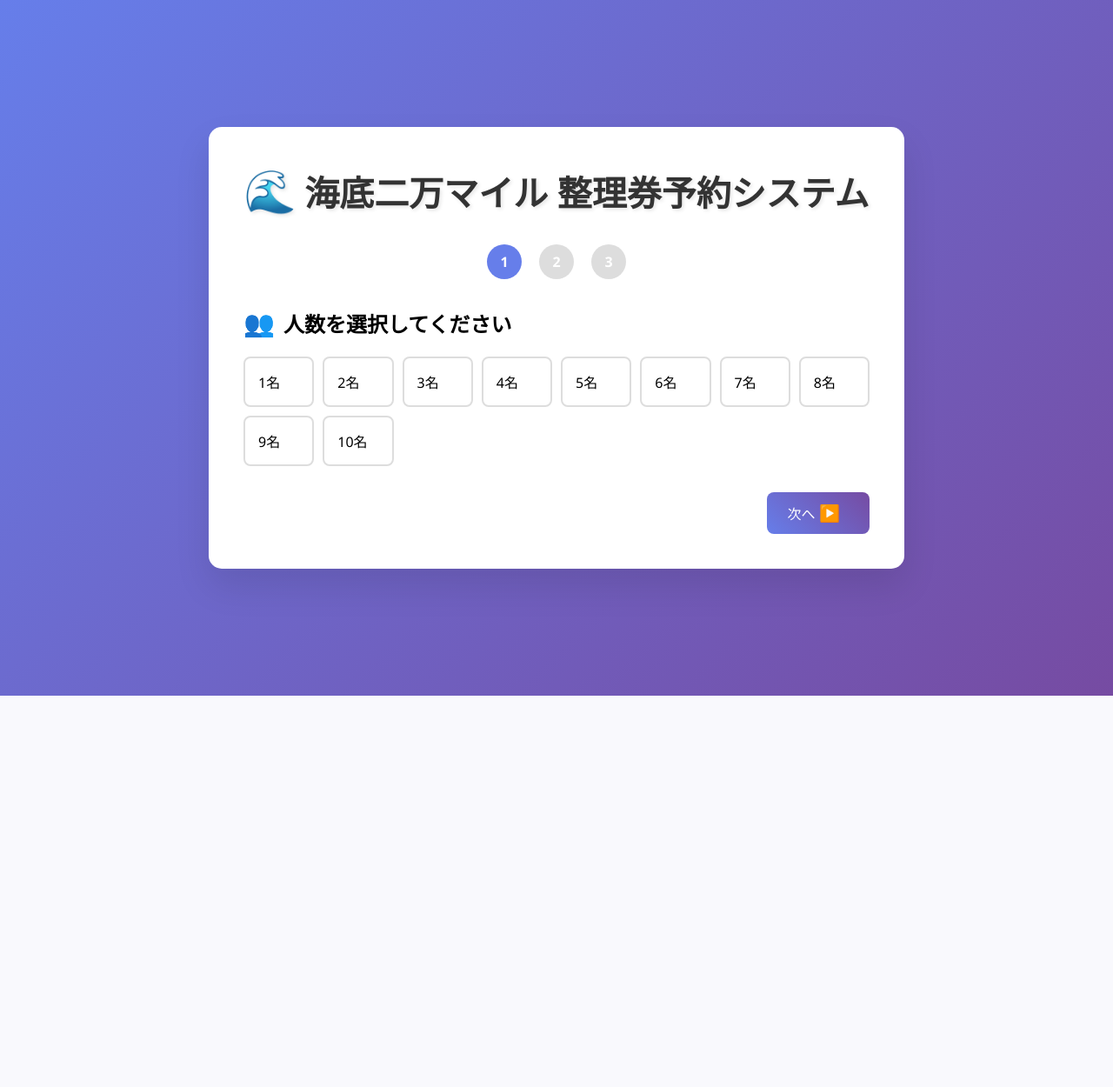
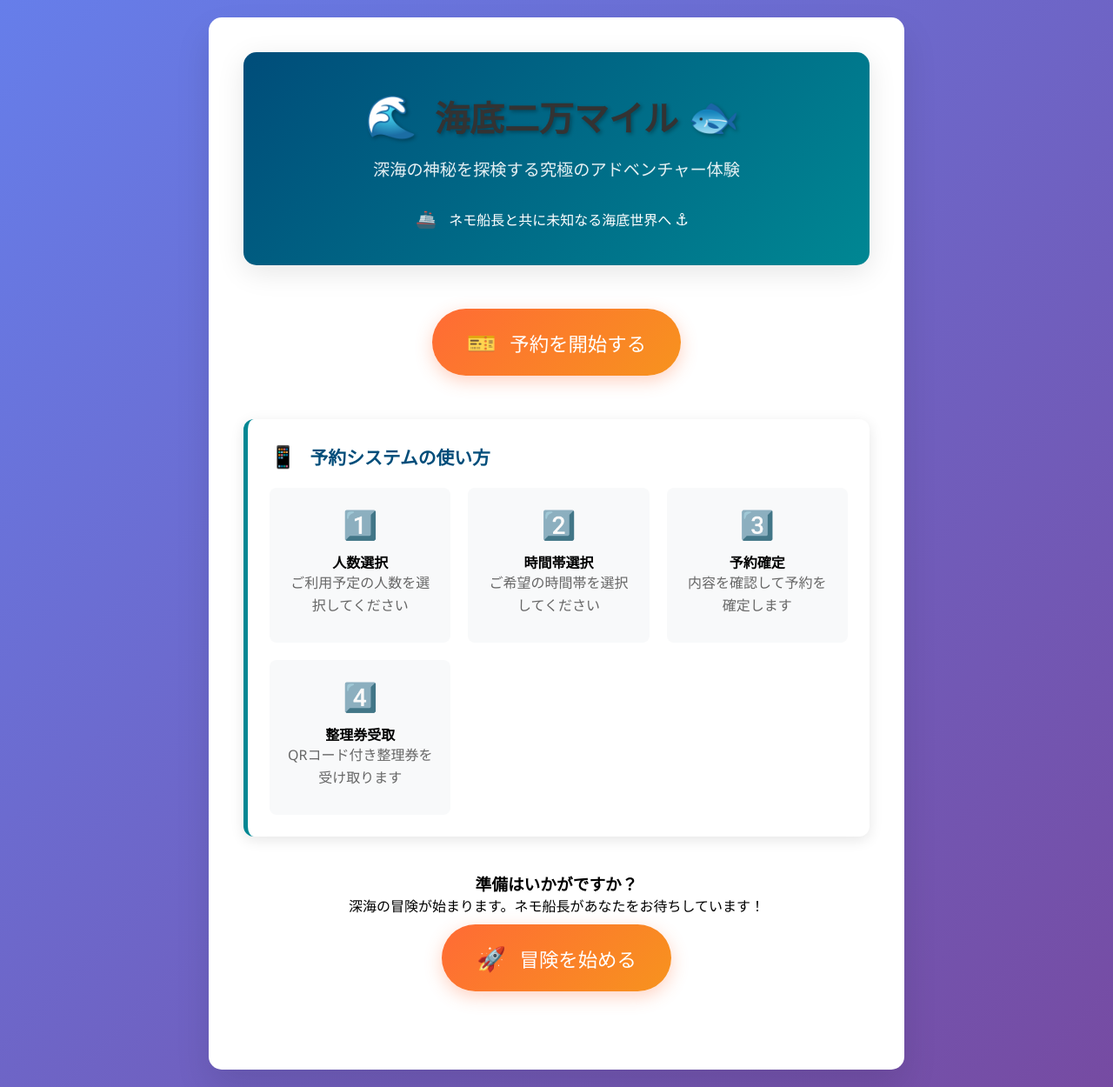
Before and after one commit to spyder1211/yoshikou-ticket, a Flask app: page / in a window 1280 px wide. Shown: the whole page at 87% size. Before the commit the page ends 800 px from the top, so only its background shows below. Run offline with Flask 3, Linux system fonts and the light colour scheme.

Commit message:
予約システムに新しいルートを追加し、トップページと整理券確認画面を実装。QRコードの生成機能を追加し、管理画面のナビゲーションを改善。予約データにキャンセルされた予約を追加し、時間帯の空き状況を更新。

```diff
--- a/main.py
+++ b/main.py
@@ -91,7 +91,20 @@ def get_active_reservation():
 
 @app.route('/')
 def index():
-    """メイン予約画面"""
+    """トップページ（ウェルカム画面）"""
+    active_reservation = get_active_reservation()
+
+    if active_reservation:
+        # QRコードを生成
+        qr_code_data = generate_qr_code(active_reservation['qr_code'])
+        active_reservation['qr_code_image'] = qr_code_data
+
+    return render_template('welcome.html',
+                         active_reservation=active_reservation)
+
+@app.route('/reserve')
+def reserve():
+    """予約画面（人数選択から開始）"""
     timeslots = load_timeslots()
     active_reservation = get_active_reservation()
 
@@ -102,6 +115,21 @@ def index():
 
     return render_template('index.html',
                          timeslots=timeslots,
+                         active_reservation=active_reservation)
+
+@app.route('/my-ticket')
+def my_ticket():
+    """整理券確認画面"""
+    active_reservation = get_active_reservation()
+
+    if not active_reservation:
+        return redirect(url_for('index'))
+
+    # QRコードを生成
+    qr_code_data = generate_qr_code(active_reservation['qr_code'])
+    active_reservation['qr_code_image'] = qr_code_data
+
+    return render_template('my_ticket.html',
                          active_reservation=active_reservation)
 
 @app.route('/admin')
--- a/reservations.json
+++ b/reservations.json
@@ -16,5 +16,23 @@
     "qr_code": "QR-13301400-7-3393115b",
     "session_id": "3393115b-ea01-4315-aee1-b79c96084c97",
     "created_at": "2025-06-14T22:44:24.917348"
+  },
+  {
+    "time": "14:00 - 14:30",
+    "guests": 7,
+    "date": "2025/06/14",
+    "status": "cancelled",
+    "qr_code": "QR-14001430-7-3393115b",
+    "session_id": "3393115b-ea01-4315-aee1-b79c96084c97",
+    "created_at": "2025-06-14T22:54:53.605374"
+  },
+  {
+    "time": "10:00 - 10:30",
+    "guests": 5,
+    "date": "2025/06/14",
+    "status": "active",
+    "qr_code": "QR-10001030-5-3393115b",
+    "session_id": "3393115b-ea01-4315-aee1-b79c96084c97",
+    "created_at": "2025-06-14T22:59:07.407282"
   }
 ]
--- a/templates/index.html
+++ b/templates/index.html
@@ -7,6 +7,12 @@
 {% endblock %}
 
 {% block content %}
+<!-- ナビゲーション breadcrumb -->
+<div style="text-align: center; margin: 20px 0; color: #666;">
+    <a href="{{ url_for('index') }}" style="color: #008793; text-decoration: none;"><span class="emoji">🏠</span> ホーム</a>
+    → <span class="emoji">🎫</span> 予約
+</div>
+
 <h1><span class="emoji">🌊</span>海底二万マイル 整理券予約システム</h1>
 
 {% if active_reservation %}
@@ -22,8 +28,12 @@
         <p><strong>予約日:</strong> {{ active_reservation.date }}</p>
     </div>
     <p>この画面をスタッフにお見せください</p>
-    <div class="mt-20">
-        <button onclick="cancelReservation()" class="btn btn-danger">
+    <div class="mt-20" style="text-align: center;">
+        <a href="{{ url_for('index') }}" class="btn" style="background: #008793; color: white; margin: 5px;">
+            <span class="emoji">🏠</span> ホームに戻る
+        </a>
+
+        <button onclick="cancelReservation()" class="btn btn-danger" style="margin: 5px;">
             <span class="emoji">❌</span>予約をキャンセル
         </button>
     </div>
@@ -32,9 +42,20 @@
 {% else %}
 <!-- 新規予約フォーム -->
 <div class="progress-bar">
+    <div class="progress-step completed" id="progress-0">
+        <span class="emoji">🏠</span>
+    </div>
     <div class="progress-step active" id="progress-1">1</div>
     <div class="progress-step" id="progress-2">2</div>
     <div class="progress-step" id="progress-3">3</div>
+</div>
+
+<!-- 進捗説明 -->
+<div style="text-align: center; margin: 15px 0; color: #666; font-size: 0.9rem;">
+    <span class="emoji">🏠</span> ホーム →
+    <span style="font-weight: bold; color: #008793;">1. 人数選択</span> →
+    2. 時間選択 →
+    3. 確認・予約
 </div>
 
 <!-- ステップ1: 人数選択 -->
@@ -54,7 +75,9 @@
         <div class="guest-btn" data-guests="10" onclick="selectGuests(10)">10名</div>
     </div>
     <div class="navigation">
-        <div></div>
+        <a href="{{ url_for('index') }}" class="btn">
+            <span class="emoji">🏠</span> ホームに戻る
+        </a>
         <button onclick="goToStep2()" class="btn" id="next-step1" disabled>
             次へ <span class="emoji">▶️</span>
         </button>
@@ -112,6 +135,16 @@
             <p><strong>予約日:</strong> <span id="final-date"></span></p>
         </div>
         <p>この画面をスタッフにお見せください</p>
+
+        <!-- 完了後のアクション -->
+        <div style="margin-top: 30px; text-align: center;">
+            <a href="{{ url_for('index') }}" class="btn" style="background: #008793; color: white; margin: 5px;">
+                <span class="emoji">🏠</span> ホームに戻る
+            </a>
+            <a href="{{ url_for('my_ticket') }}" class="btn" style="background: #6c757d; color: white; margin: 5px;">
+                <span class="emoji">🎫</span> チケットを確認
+            </a>
+        </div>
     </div>
 </div>
 
--- /dev/null
+++ b/templates/welcome.html
@@ -0,0 +1,269 @@
+{% extends "base.html" %}
+
+{% block title %}海底二万マイル - 海底探検アトラクション{% endblock %}
+
+{% block extra_styles %}
+<link rel="stylesheet" href="{{ url_for('static', filename='css/style.css') }}">
+<style>
+.hero-section {
+    text-align: center;
+    padding: 40px 20px;
+    background: linear-gradient(135deg, #004d7a, #008793);
+    color: white;
+    border-radius: 15px;
+    margin-bottom: 30px;
+    box-shadow: 0 8px 32px rgba(0,0,0,0.1);
+}
+
+.hero-title {
+    font-size: 2.5rem;
+    margin-bottom: 15px;
+    text-shadow: 2px 2px 4px rgba(0,0,0,0.3);
+}
+
+.hero-subtitle {
+    font-size: 1.2rem;
+    margin-bottom: 30px;
+    opacity: 0.9;
+}
+
+.info-grid {
+    display: grid;
+    grid-template-columns: repeat(auto-fit, minmax(300px, 1fr));
+    gap: 25px;
+    margin: 30px 0;
+}
+
+.info-card {
+    background: #fff;
+    padding: 25px;
+    border-radius: 12px;
+    box-shadow: 0 4px 16px rgba(0,0,0,0.1);
+    border-left: 5px solid #008793;
+}
+
+.info-card h3 {
+    color: #004d7a;
+    margin-bottom: 15px;
+    font-size: 1.3rem;
+}
+
+.info-card p {
+    color: #666;
+    line-height: 1.6;
+    margin-bottom: 10px;
+}
+
+.highlight {
+    background: #e3f2fd;
+    padding: 15px;
+    border-radius: 8px;
+    margin: 15px 0;
+    border-left: 4px solid #2196f3;
+}
+
+.action-section {
+    text-align: center;
+    margin: 40px 0;
+}
+
+.main-cta {
+    background: linear-gradient(135deg, #ff6b35, #f7931e);
+    color: white;
+    padding: 20px 40px;
+    font-size: 1.4rem;
+    border: none;
+    border-radius: 50px;
+    cursor: pointer;
+    text-decoration: none;
+    display: inline-block;
+    margin: 10px;
+    box-shadow: 0 6px 20px rgba(255,107,53,0.3);
+    transition: all 0.3s ease;
+}
+
+.main-cta:hover {
+    transform: translateY(-2px);
+    box-shadow: 0 8px 25px rgba(255,107,53,0.4);
+    color: white;
+    text-decoration: none;
+}
+
+.secondary-cta {
+    background: #6c757d;
+    color: white;
+    padding: 15px 30px;
+    font-size: 1.1rem;
+    border: none;
+    border-radius: 25px;
+    cursor: pointer;
+    text-decoration: none;
+    display: inline-block;
+    margin: 10px;
+    transition: all 0.3s ease;
+}
+
+.secondary-cta:hover {
+    background: #5a6268;
+    color: white;
+    text-decoration: none;
+}
+
+.feature-list {
+    list-style: none;
+    padding: 0;
+}
+
+.feature-list li {
+    padding: 8px 0;
+    position: relative;
+    padding-left: 30px;
+}
+
+.feature-list li:before {
+    content: "🌊";
+    position: absolute;
+    left: 0;
+    top: 8px;
+}
+
+.warning-box {
+    background: #fff3cd;
+    border: 1px solid #ffeaa7;
+    border-radius: 8px;
+    padding: 15px;
+    margin: 20px 0;
+}
+
+.warning-box h4 {
+    color: #856404;
+    margin-bottom: 10px;
+}
+
+.reservation-status {
+    background: #d4edda;
+    border: 1px solid #c3e6cb;
+    border-radius: 8px;
+    padding: 15px;
+    margin: 20px 0;
+    text-align: center;
+}
+
+@media (max-width: 768px) {
+    .hero-title {
+        font-size: 2rem;
+    }
+
+    .main-cta {
+        padding: 15px 30px;
+        font-size: 1.2rem;
+    }
+
+    .info-grid {
+        grid-template-columns: 1fr;
+    }
+}
+</style>
+{% endblock %}
+
+{% block content %}
+<!-- ヒーローセクション -->
+<div class="hero-section">
+    <h1 class="hero-title">
+        <span class="emoji">🌊</span> 海底二万マイル <span class="emoji">🐟</span>
+    </h1>
+    <p class="hero-subtitle">
+        深海の神秘を探検する究極のアドベンチャー体験
+    </p>
+    <p>
+        <span class="emoji">🚢</span> ネモ船長と共に未知なる海底世界へ <span class="emoji">⚓</span>
+    </p>
+</div>
+
+<!-- 既存予約がある場合の表示 -->
+{% if active_reservation %}
+<div class="reservation-status">
+    <h3><span class="emoji">🎫</span> 予約済みの整理券があります</h3>
+    <p>既にご予約いただいているセッションがございます。</p>
+    <a href="{{ url_for('my_ticket') }}" class="secondary-cta">
+        <span class="emoji">📋</span> 整理券を確認する
+    </a>
+</div>
+{% endif %}
+
+<!-- メインアクション -->
+<div class="action-section">
+    <a href="{{ url_for('reserve') }}" class="main-cta">
+        <span class="emoji">🎫</span> 予約を開始する
+    </a>
+
+    {% if active_reservation %}
+    <a href="{{ url_for('my_ticket') }}" class="secondary-cta">
+        <span class="emoji">📱</span> マイチケット
+    </a>
+    {% endif %}
+</div>
+
+
+
+<!-- 予約システムの使い方 -->
+<div class="info-card" style="margin-top: 30px;">
+    <h3><span class="emoji">📱</span> 予約システムの使い方</h3>
+    <div style="display: grid; grid-template-columns: repeat(auto-fit, minmax(200px, 1fr)); gap: 20px; margin-top: 20px;">
+        <div style="text-align: center; padding: 20px; background: #f8f9fa; border-radius: 8px;">
+            <div style="font-size: 2rem; margin-bottom: 10px;">1️⃣</div>
+            <h4>人数選択</h4>
+            <p>ご利用予定の人数を選択してください</p>
+        </div>
+        <div style="text-align: center; padding: 20px; background: #f8f9fa; border-radius: 8px;">
+            <div style="font-size: 2rem; margin-bottom: 10px;">2️⃣</div>
+            <h4>時間帯選択</h4>
+            <p>ご希望の時間帯を選択してください</p>
+        </div>
+        <div style="text-align: center; padding: 20px; background: #f8f9fa; border-radius: 8px;">
+            <div style="font-size: 2rem; margin-bottom: 10px;">3️⃣</div>
+            <h4>予約確定</h4>
+            <p>内容を確認して予約を確定します</p>
+        </div>
+        <div style="text-align: center; padding: 20px; background: #f8f9fa; border-radius: 8px;">
+            <div style="font-size: 2rem; margin-bottom: 10px;">4️⃣</div>
+            <h4>整理券受取</h4>
+            <p>QRコード付き整理券を受け取ります</p>
+        </div>
+    </div>
+</div>
+
+<!-- フッターアクション -->
+<div class="action-section" style="margin-top: 40px;">
+    <h3>準備はいかがですか？</h3>
+    <p>深海の冒険が始まります。ネモ船長があなたをお待ちしています！</p>
+
+    <a href="{{ url_for('reserve') }}" class="main-cta">
+        <span class="emoji">🚀</span> 冒険を始める
+    </a>
+
+
+</div>
+{% endblock %}
+
+{% block extra_scripts %}
+<script>
+// トップページ専用のJavaScript
+document.addEventListener('DOMContentLoaded', function() {
+    // アニメーション効果
+    const cards = document.querySelectorAll('.info-card');
+    cards.forEach((card, index) => {
+        setTimeout(() => {
+            card.style.opacity = '0';
+            card.style.transform = 'translateY(20px)';
+            card.style.transition = 'all 0.6s ease';
+
+            setTimeout(() => {
+                card.style.opacity = '1';
+                card.style.transform = 'translateY(0)';
+            }, 100);
+        }, index * 100);
+    });
+});
+</script>
+{% endblock %}
--- a/timeslots.json
+++ b/timeslots.json
@@ -2,7 +2,7 @@
   {
     "time": "10:00 - 10:30",
     "total": 15,
-    "available": 5
+    "available": 0
   },
   {
     "time": "10:30 - 11:00",
```
Also changed, not shown: templates/admin.html (+5 -2 lines), templates/my_ticket.html (added, +277 -0 lines).
